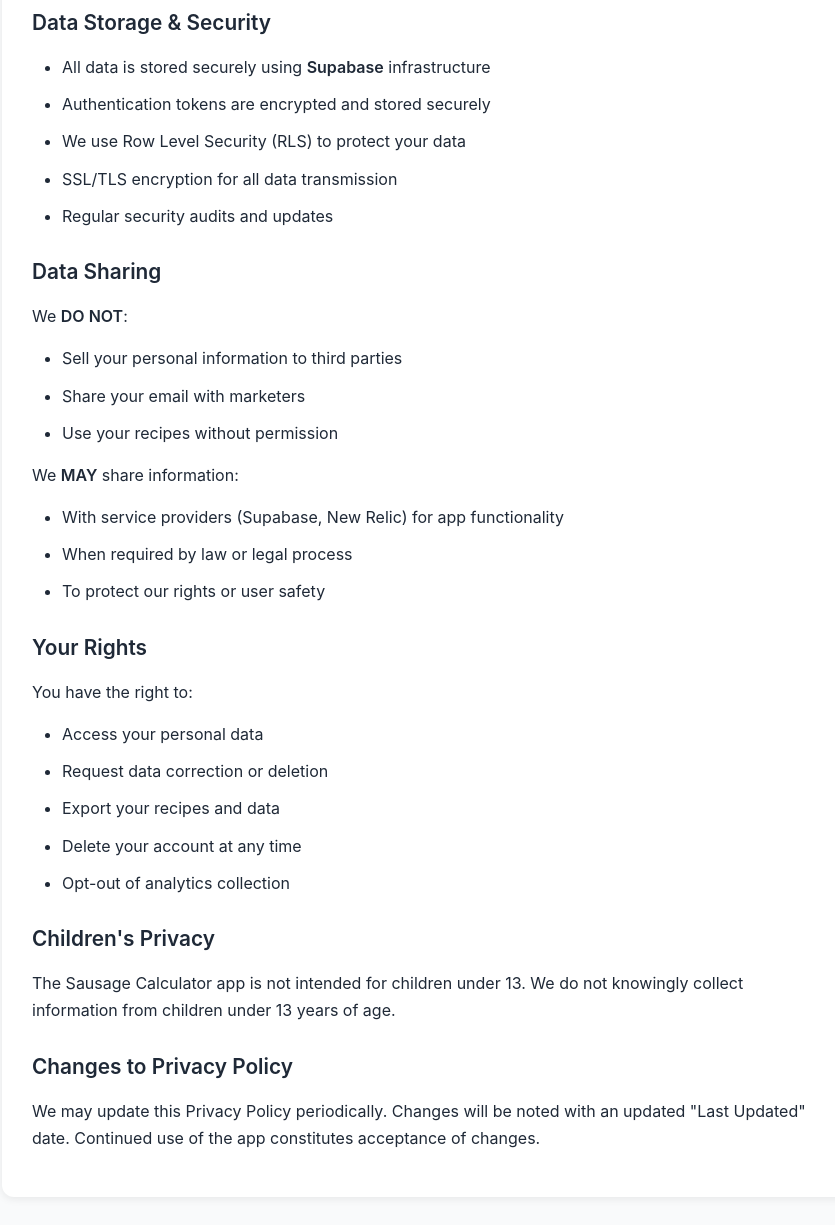
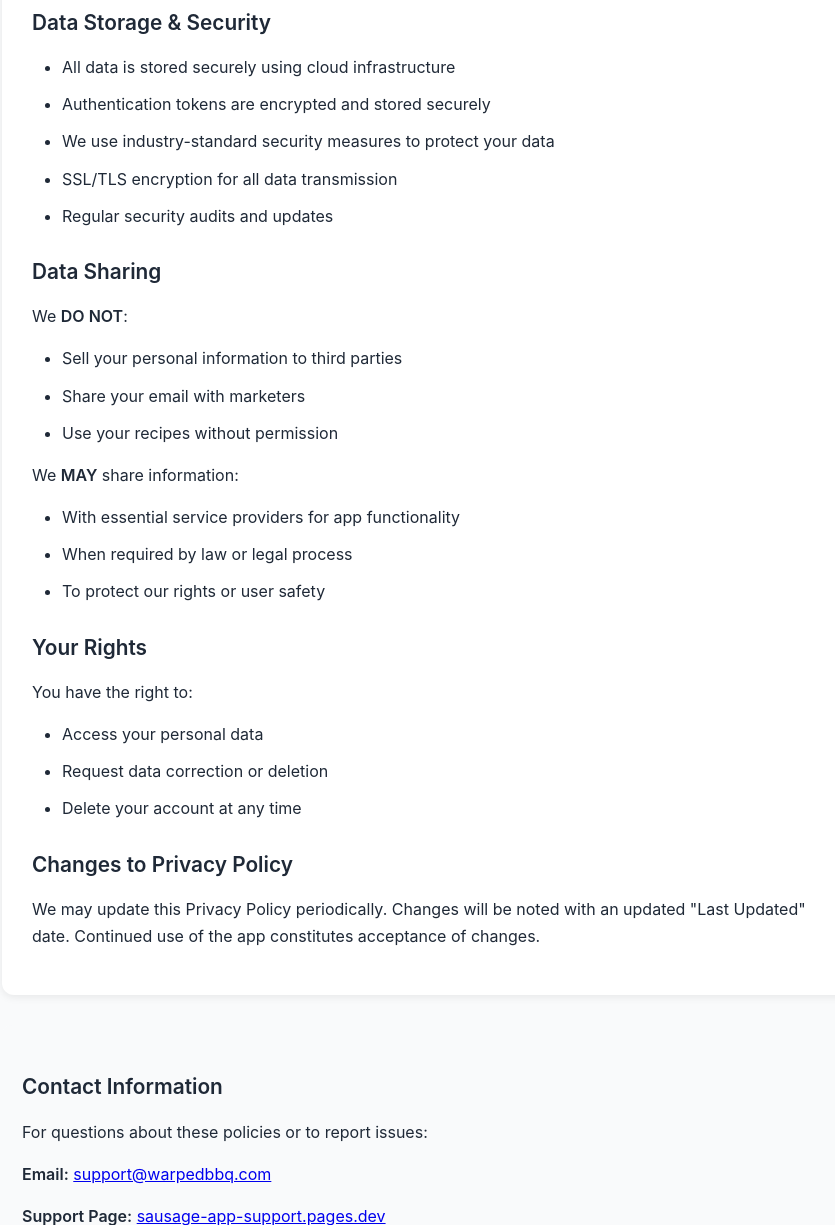
Before and after one commit to asulik1988/sausage-app-legal, a plain HTML site: page index.html in a window 1280 px wide. Shown: the part 1480-2705 px from the top of the page, without its empty margins (208-1043 px from the left). Drawn offline with Linux system fonts and the light colour scheme.

Commit message:
Remove specific provider mentions and unnecessary privacy options

```diff
--- a/index.html
+++ b/index.html
@@ -287,7 +287,7 @@
                 <h4>1. Account Information</h4>
                 <ul>
                     <li><strong>Email Address:</strong> Required for account creation and authentication</li>
-                    <li><strong>Authentication Tokens:</strong> Managed securely through Supabase for session management</li>
+                    <li><strong>Authentication Tokens:</strong> Managed securely for session management</li>
                     <li><strong>Apple Sign-In Data:</strong> If you choose Apple Sign-In, we receive your identifier and optional email</li>
                 </ul>
 
@@ -302,7 +302,7 @@
                 <h4>3. Technical Information</h4>
                 <ul>
                     <li><strong>Device Information:</strong> Device type, operating system version</li>
-                    <li><strong>App Performance Data:</strong> Crash reports, performance metrics via New Relic</li>
+                    <li><strong>App Performance Data:</strong> Crash reports and performance metrics</li>
                     <li><strong>Usage Analytics:</strong> Features used, session duration, navigation patterns</li>
                 </ul>
 
@@ -319,9 +319,9 @@
 
                 <h3>Data Storage & Security</h3>
                 <ul>
-                    <li>All data is stored securely using <strong>Supabase</strong> infrastructure</li>
+                    <li>All data is stored securely using cloud infrastructure</li>
                     <li>Authentication tokens are encrypted and stored securely</li>
-                    <li>We use Row Level Security (RLS) to protect your data</li>
+                    <li>We use industry-standard security measures to protect your data</li>
                     <li>SSL/TLS encryption for all data transmission</li>
                     <li>Regular security audits and updates</li>
                 </ul>
@@ -336,7 +336,7 @@
 
                 <p>We <strong>MAY</strong> share information:</p>
                 <ul>
-                    <li>With service providers (Supabase, New Relic) for app functionality</li>
+                    <li>With essential service providers for app functionality</li>
                     <li>When required by law or legal process</li>
                     <li>To protect our rights or user safety</li>
                 </ul>
@@ -346,13 +346,8 @@
                 <ul>
                     <li>Access your personal data</li>
                     <li>Request data correction or deletion</li>
-                    <li>Export your recipes and data</li>
                     <li>Delete your account at any time</li>
-                    <li>Opt-out of analytics collection</li>
                 </ul>
-
-                <h3>Children's Privacy</h3>
-                <p>The Sausage Calculator app is not intended for children under 13. We do not knowingly collect information from children under 13 years of age.</p>
 
                 <h3>Changes to Privacy Policy</h3>
                 <p>We may update this Privacy Policy periodically. Changes will be noted with an updated "Last Updated" date. Continued use of the app constitutes acceptance of changes.</p>
```
